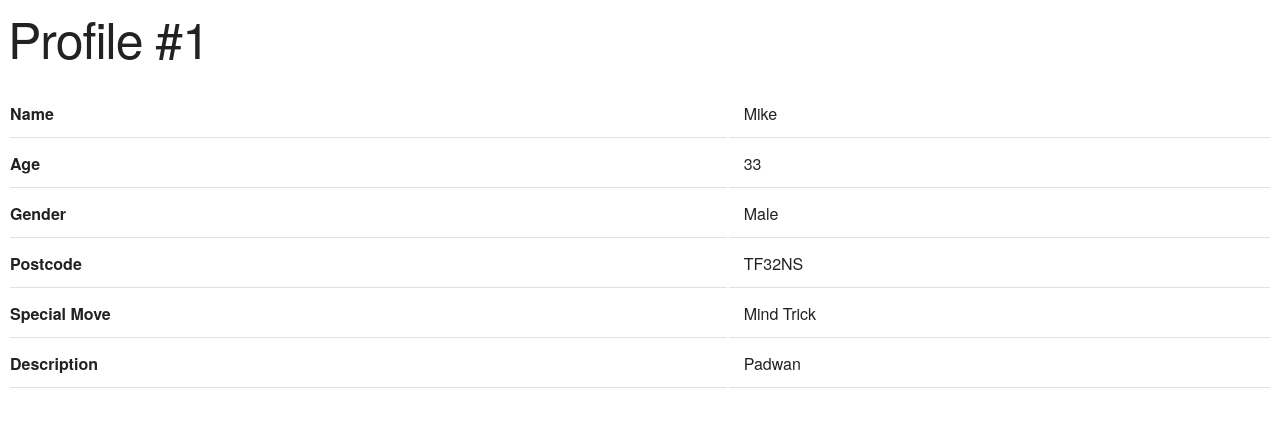
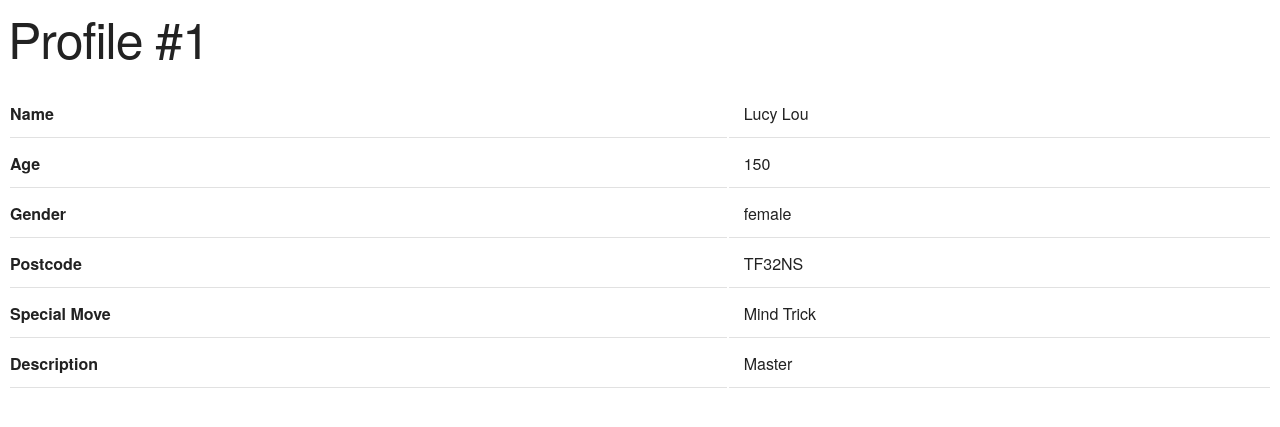
Before and after one commit to Entanet/php-lesson-2-Lucylou2u, a PHP site: page / in a window 1280 px wide. Shown: the top 427 px of the page. Run offline with PHP 8.4, Linux system fonts and the light colour scheme.

Commit message:
Update index.php

```diff
--- a/public/index.php
+++ b/public/index.php
@@ -5,9 +5,9 @@
 </head>
 
 <?php
-    $name = "Mike";
-    $age = 33;
-    $gender = "Male";
+    $name = "Lucy Lou";
+    $age = 150;
+    $gender = "female";
     $postcode = "TF32NS";
     $move = "Mind Trick";
 
```
